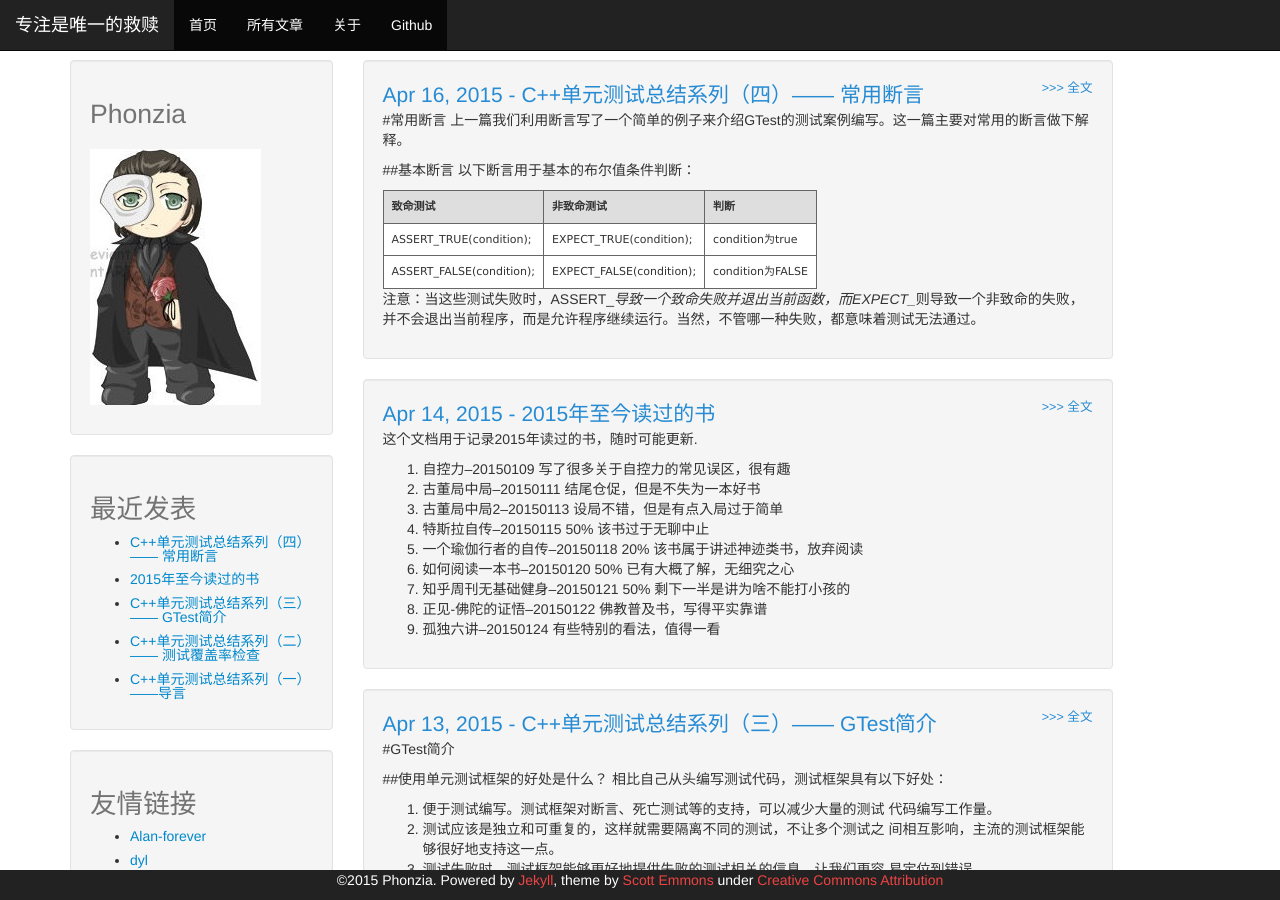
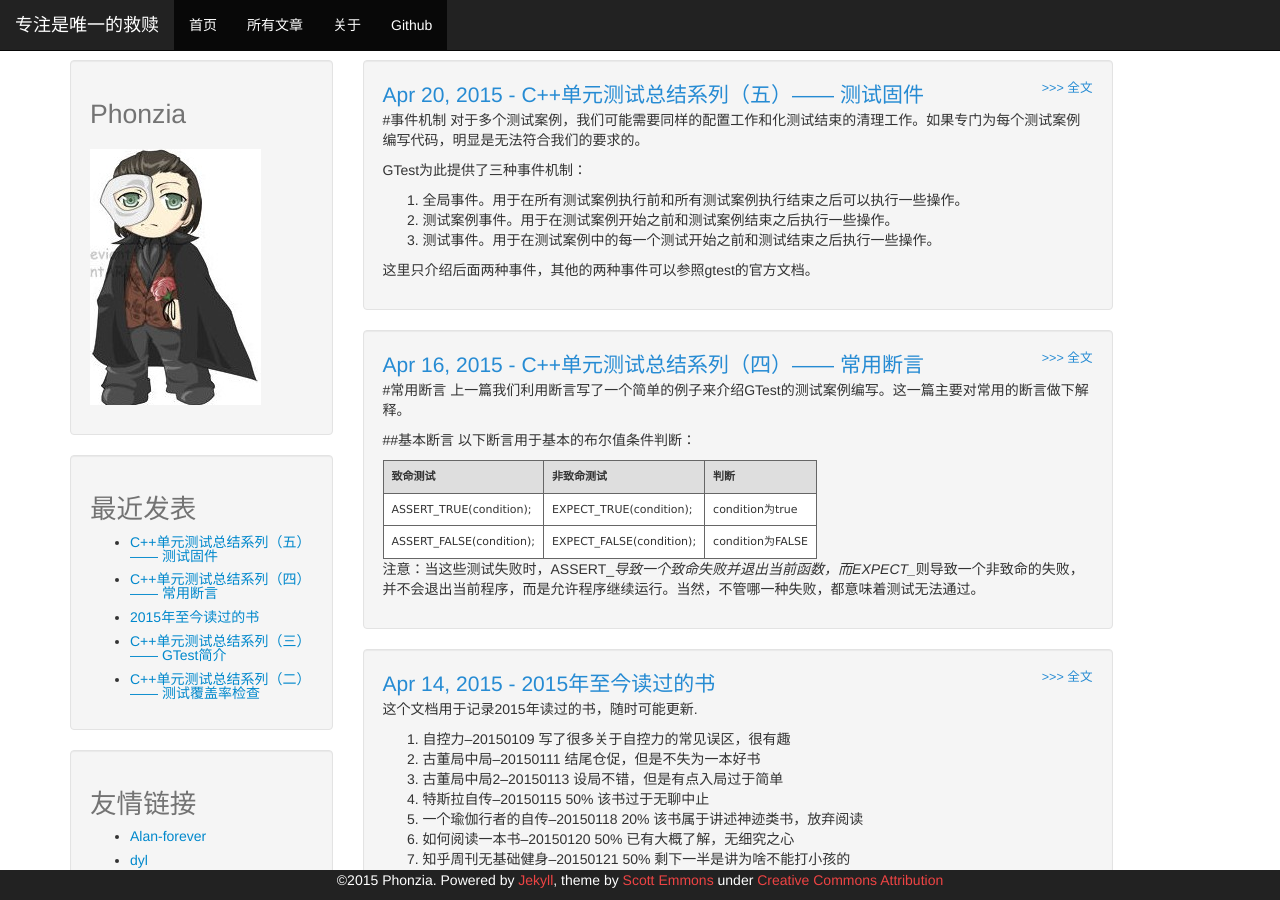
Before and after one commit to phonzia/old_blog, a Jekyll site: the page built from index.html, in a window 1280 px wide and 900 px high. Built offline with Jekyll 4.4.1, drawn with Linux system fonts in a browser that asks for light colours; Markdown is read by kramdown in place of the engine named in the settings.

Commit message:
add new post

```diff
--- /dev/null
+++ b/_posts/2015-04-20-UnitTest5.md
@@ -0,0 +1,165 @@
+---
+layout: post
+title: "C++单元测试总结系列（五）—— 测试固件"
+---
+#事件机制
+对于多个测试案例，我们可能需要同样的配置工作和化测试结束的清理工作。如果专门为每个测试案例编写代码，明显是无法符合我们的要求的。
+
+GTest为此提供了三种事件机制：
+
+1. 全局事件。用于在所有测试案例执行前和所有测试案例执行结束之后可以执行一些操作。
+2. 测试案例事件。用于在测试案例开始之前和测试案例结束之后执行一些操作。
+3. 测试事件。用于在测试案例中的每一个测试开始之前和测试结束之后执行一些操作。
+
+这里只介绍后面两种事件，其他的两种事件可以参照gtest的官方文档。
+
+<!--more-->
+
+#测试固件
+为了使用事件机制，我们需要编写一个类继承::testing::Test类, 这里我们仍然使用第三篇中的is_even函数作为被测函数：
+
+{% highlight cpp linenos %}
+class IsEvenTest : public ::testing::Test {
+}
+{% endhighlight %}
+
+##测试（TEST）事件
+为了实现测试事件，我们需要重写SetUp和TearDown方法：
+
+{% highlight cpp linenos %}
+class IsEvenTest : public ::testing::Test {
+    void SetUp() {
+        std::cout << "Setting up ~" << std::endl;
+    }
+
+    void TearDown() {
+        std::cout << "Tearing down ~" << std::endl;
+    }
+};
+{% endhighlight %}
+
+为了使用测试固件，还需要使用TEST_F宏替代原来的TEST宏，我们编写两个简单的测试如下：
+
+{% highlight cpp linenos %}
+TEST_F(IsEvenTest, SmallIntTest) {
+    std::cout << "SmallIntTest" << std::endl;
+    EXPECT_TRUE(is_even(2));
+}
+
+TEST_F(IsEvenTest, LargeIntTest) {
+    std::cout << "LargeIntTest" << std::endl;
+    EXPECT_FALSE(is_even(30001));
+}
+{% endhighlight %}
+
+编译运行测试，我们可以观察到事件的执行情况：
+
+    [==========] Running 2 tests from 1 test case.
+    [----------] Global test environment set-up.
+    [----------] 2 tests from IsEvenTest
+    [ RUN      ] IsEvenTest.SmallIntTest
+    Setting up ~
+    SmallIntTest
+    Tearing down ~
+    [       OK ] IsEvenTest.SmallIntTest (1 ms)
+    [ RUN      ] IsEvenTest.LargeIntTest
+    Setting up ~
+    LargeIntTest
+    Tearing down ~
+    [       OK ] IsEvenTest.LargeIntTest (0 ms)
+    [----------] 2 tests from IsEvenTest (1 ms total)
+
+    [----------] Global test environment tear-down
+    [==========] 2 tests from 1 test case ran. (1 ms total)
+    [  PASSED  ] 2 tests.
+
+从上面的执行结果，我们可以看到，测试事件会在每个测试运行之前执行SetUp函数，而在每个测试结束之后执行TearDown方法。
+
+##测试案例（Test Case）事件
+为了执行测试案例事件，我们需要重写另外两个函数SetUpTestCase和TearDownTestCase：
+
+{% highlight cpp linenos %}
+class IsEvenTest : public ::testing::Test {
+    void SetUp() {
+        std::cout << "Setting up ~" << std::endl;
+    }
+
+    void TearDown() {
+        std::cout << "Tearing down ~" << std::endl;
+    }
+protected:
+    static void SetUpTestCase() {
+        std::cout << "Setting up test case" << std::endl;
+    }
+
+    static void TearDownTestCase() {
+        std::cout << "Tearing Down test case" << std::endl;
+    }
+};
+{% endhighlight %}
+
+注意：_这两个函数是类的静态成员函数，并且访问权限至少为protected_
+
+编译执行测试代码，我们可以看到以下结果：
+
+    [==========] Running 2 tests from 1 test case.
+    [----------] Global test environment set-up.
+    [----------] 2 tests from IsEvenTest
+    Setting up test case
+    [ RUN      ] IsEvenTest.SmallIntTest
+    Setting up ~
+    SmallIntTest
+    Tearing down ~
+    [       OK ] IsEvenTest.SmallIntTest (0 ms)
+    [ RUN      ] IsEvenTest.LargeIntTest
+    Setting up ~
+    LargeIntTest
+    Tearing down ~
+    [       OK ] IsEvenTest.LargeIntTest (0 ms)
+    Tearing Down test case
+    [----------] 2 tests from IsEvenTest (0 ms total)
+
+    [----------] Global test environment tear-down
+    [==========] 2 tests from 1 test case ran. (0 ms total)
+    [  PASSED  ] 2 tests.
+
+可以看到测试案例事件会在测试案例的所有测试开始之前执行SetUpTestCase，而在案例的所有测试结束之后执行TearDownTestCase。
+
+##在事件中使用对象
+上面两小节只说明了测试固件的两种事件在什么时候执行代码。我们的测试可能还需要用同样方式初始化的对象来执行。
+
+对于只需要以同样方式初始化，而不需要在不同测试间共享的对象，我们可以通过为IsEvenTest类添加一个成员来实现：
+
+{% highlight cpp linenos %}
+class IsEvenTest : public ::testing::Test {
+    void SetUp() {
+        std::cout << "Setting up ~" << std::endl;
+        shared_member = new char[10];
+    }
+
+    void TearDown() {
+        std::cout << "Tearing down ~" << std::endl;
+        delete shared_member;
+    }
+
+private:
+    char* shared_member;
+protected:
+    static void SetUpTestCase() {
+        std::cout << "Setting up test case" << std::endl;
+    }
+
+    static void TearDownTestCase() {
+        std::cout << "Tearing Down test case" << std::endl;
+    }
+};
+{% endhighlight %}
+
+这样我们就可以直接在我们的测试中使用shared_member，而在不同的测试间，shared_member都是独立的。
+
+如果需要在整个测试用例中共享对象，则必须将对象设置为静态成员，然后在SetUpTestCase和TearDownTestCase中做初始化和清理工作。
+
+#总结
+在这一篇，我们看到了如何使用测试固件来统一配置我们的测试和测试案例。对于全局的事件这里并没有介绍，可以参考参照参考文档：
+
+1. [Advanced topics on using Google C++ Testing Framework](https://code.google.com/p/googletest/wiki/V1_7_AdvancedGuide)
```
Also changed, not shown: _posts/2015-04-14-BooksRead.md (+2 -1 lines).
